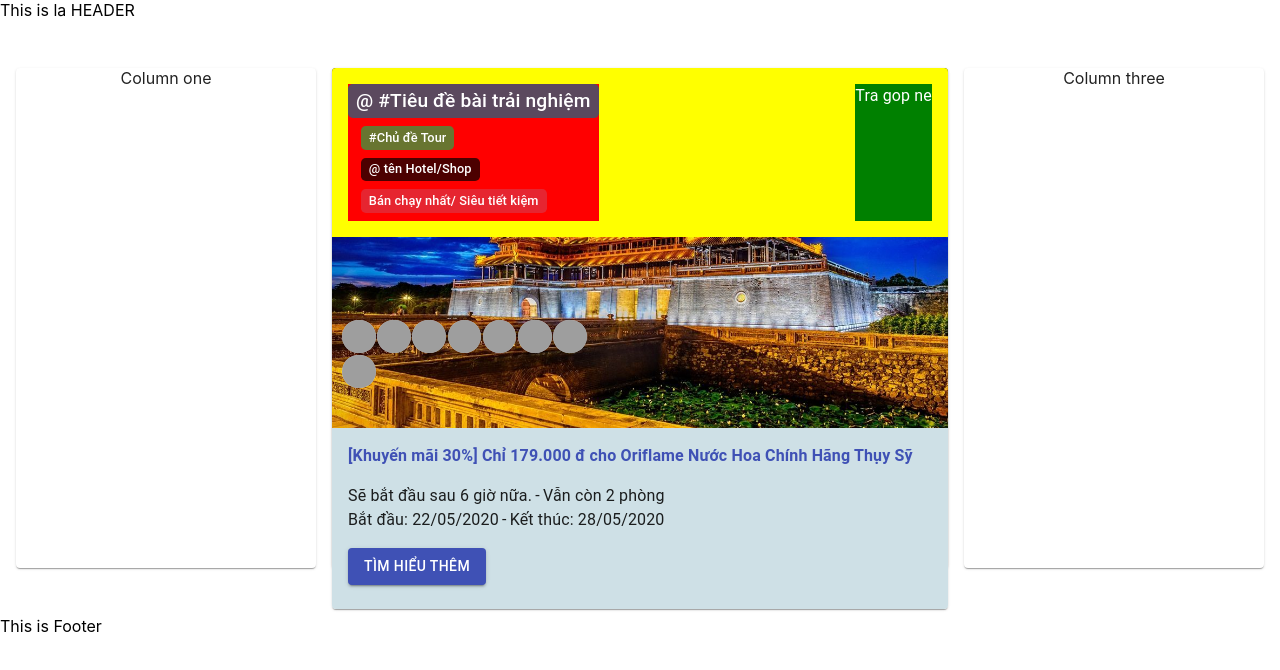
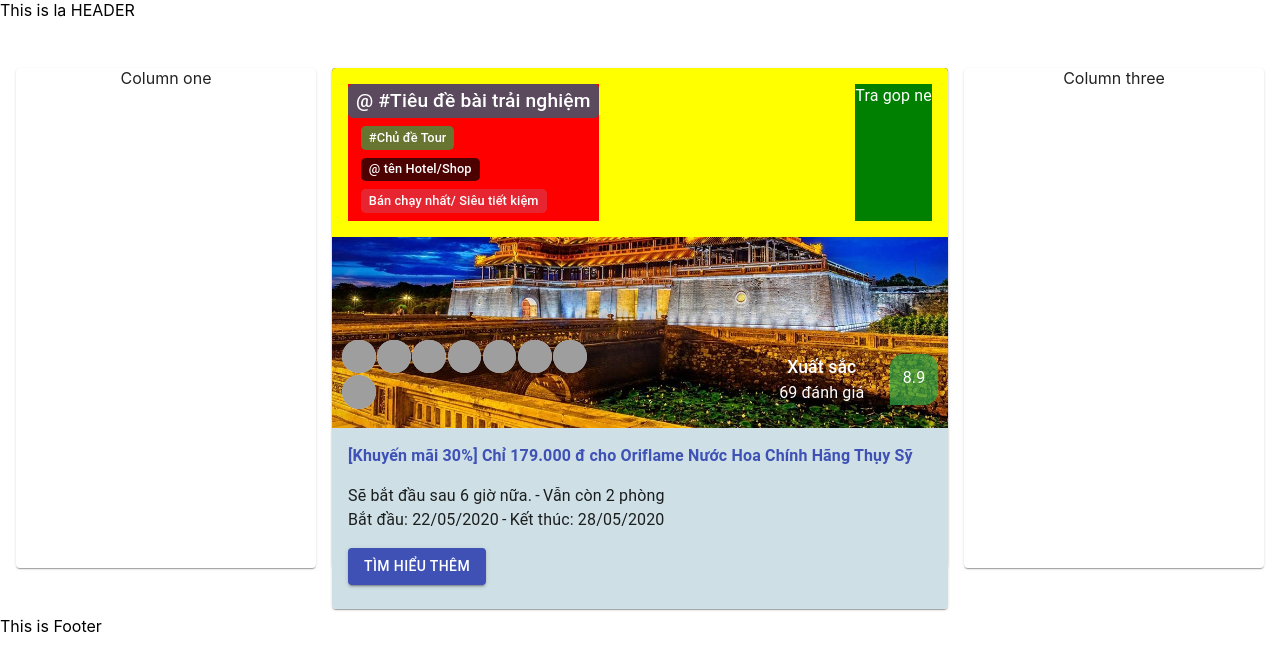
Before and after one commit to hthanhlong/Experience, a React (Create React App) app: page / in a window 1280 px wide. Shown: the top 670 px of the page. Built offline with nearby package versions, Linux system fonts and the light colour scheme; grey boxes are pictures that could not be loaded.

Commit message:
commit-code-review

```diff
--- a/src/App.js
+++ b/src/App.js
@@ -14,6 +14,8 @@ import { makeStyles } from "@material-ui/core/styles";
 import background1 from "./assets/images/tour-1.jpg";
 import Title from "./common/Title";
 import ListImagesIcon from "./common/ListImagesIcon";
+import CountReview from "./common/CountReview";
+import TitleReview from "./common/TitleReview";
 
 function App() {
   const bigTitle = {
@@ -34,6 +36,11 @@ function App() {
   const titleBestSeller = {
     title: "Bán chạy nhất/ Siêu tiết kiệm",
     bgcolor: "rgba(220,53,69,0.7)",
+  };
+
+  const titleReview = {
+    title: "8.9",
+    bgcolor: "rgba(40,167,69,0.7)",
   };
 
   const classes = useStyles();
@@ -99,9 +106,9 @@ function App() {
                   flexWrap="wrap"
                   style={{
                     position: "absolute",
-                    top: 250,
+                    top: "50%",
                     left: 10,
-                    maxWidth: 260,
+                    maxWidth: "40%",
                   }}
                 >
                   <ListImagesIcon urlImg="https://test-html.hahalolo.com/assets/img/icon/transportation.png" />
@@ -112,6 +119,29 @@ function App() {
                   <ListImagesIcon urlImg="https://test-html.hahalolo.com/assets/img/icon/transportation.png" />
                   <ListImagesIcon urlImg="https://test-html.hahalolo.com/assets/img/icon/transportation.png" />
                   <ListImagesIcon urlImg="https://test-html.hahalolo.com/assets/img/icon/transportation.png" />
+                </Box>
+
+                {/* Box Review */}
+                <Box
+                  display="flex"
+                  flexWrap="wrap"
+                  style={{
+                    position: "absolute",
+                    top: "53%",
+                    right: 10,
+                    color: "rgb(255, 255, 255)",
+                  }}
+                >
+                  <Box
+                  style={{
+                    marginRight: "0.1rem",
+                  }}
+                  >
+                    <TitleReview />
+                  </Box>
+                  <Box>
+                    <CountReview />
+                  </Box>
                 </Box>
                 <CardContent className={classes.content}>
                   <Link style={{ textAlign: "left" }}>
--- /dev/null
+++ b/src/common/CountReview.js
@@ -0,0 +1,28 @@
+import React from "react";
+
+import { Typography, Box } from "@material-ui/core";
+
+const CountReview = () => {
+  return (
+    <Box
+      style={{
+        backgroundColor: "rgba(40,167,69,0.7)",
+        height: "100%",
+        textAlign: "center",
+        borderTopRightRadius: "14px",
+        borderTopLeftRadius: "14px",
+        borderBottomRightRadius: "14px",
+      }}
+    >
+      <Typography
+      style={{
+        lineHeight: "48px",
+        minWidth: "48px",
+      }}>
+        8.9
+      </Typography>
+    </Box>
+  );
+};
+
+export default CountReview;
--- /dev/null
+++ b/src/common/TitleReview.js
@@ -0,0 +1,26 @@
+import React from "react";
+
+import { Typography, Box } from "@material-ui/core";
+
+const TitleReview = () => {
+  return (
+    <Box
+    style={{
+      marginRight: "1rem",
+    }}
+    >
+      <Typography
+      style={{
+        marginRight: "1rem",
+        fontSize: "17.5px",
+        fontWeight: "500",
+        paddingLeft: "1rem",
+      }}>
+        Xuất sắc
+      </Typography>
+      <Typography >69 đánh giá</Typography>
+    </Box>
+  );
+};
+
+export default TitleReview;
```
